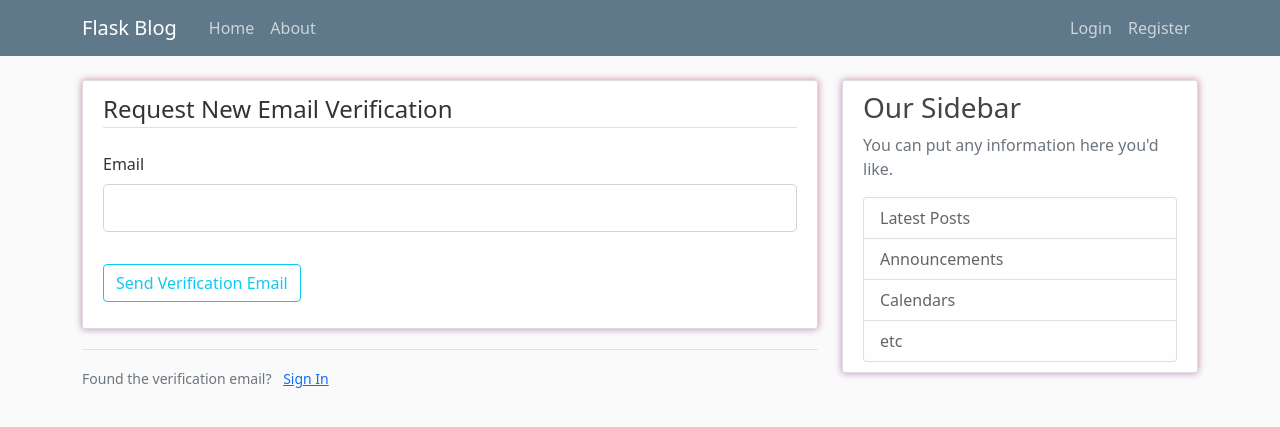
After one commit to hi-aryan/social-network, a Flask app: page /request_verification in a window 1280 px wide. The commit adds this page. Shown: the top 427 px of the page. Run offline with Flask 3, Linux system fonts and the light colour scheme; some libraries are stand-ins or nearby versions.

Commit message:
more robust email verification: shows request new mail in login if conditons are met (CAN be spammed... idk how likely that is tho) + more robust @kth.se checking so users can't change later in profile lol

```diff
--- /dev/null
+++ b/flasknetwork/templates/request_verification.html
@@ -0,0 +1,32 @@
+{% extends "layout.html" %}
+{% block content %}
+    <div class="content-section">
+        <form method="POST" action="">
+            {{ form.hidden_tag() }}
+            <fieldset class="mb-3">
+                <legend class="border-bottom mb-4">Request New Email Verification</legend>
+                <div class="mb-3">
+                    {{ form.email.label(class="form-label") }}
+                    {% if form.email.errors %}
+                        {{ form.email(class="form-control form-control-lg is-invalid") }}
+                        <div class="invalid-feedback">
+                            {% for error in form.email.errors %}
+                                <span>{{ error }}</span>
+                            {% endfor %}
+                        </div>
+                    {% else %}
+                        {{ form.email(class="form-control form-control-lg") }}
+                    {% endif %}
+                </div>
+            </fieldset>
+            <div class="mb-3">
+                {{ form.submit(class="btn btn-outline-info") }}
+            </div>
+        </form>
+    </div>
+    <div class="border-top pt-3">
+        <small class="text-muted">
+            Found the verification email? <a class="ms-2" href="{{ url_for('users.login') }}">Sign In</a>
+        </small>
+    </div>
+{% endblock content %}
--- a/flasknetwork/users/forms.py
+++ b/flasknetwork/users/forms.py
@@ -4,6 +4,7 @@ from wtforms import StringField, PasswordField, SubmitField, BooleanField
 from wtforms.validators import DataRequired, Length, Email, EqualTo, ValidationError
 from flask_login import current_user
 from flasknetwork.models import User
+from flasknetwork.users.utils import is_kth_domain
 
 
 class RegistrationForm(FlaskForm):
@@ -23,8 +24,7 @@ class RegistrationForm(FlaskForm):
         if user:
             raise ValidationError('That email is taken. Please choose a different one.')
 
-        allowed_domains = ['@kth.se', '@ug.kth.se']
-        if not any(email.data.lower().endswith(domain) for domain in allowed_domains):
+        if not is_kth_domain(email.data):
             raise ValidationError('Only KTH students (@kth.se or @ug.kth.se) can register.')
 
 
@@ -52,6 +52,8 @@ class UpdateAccountForm(FlaskForm):
             user = User.query.filter_by(email=email.data).first()
             if user:
                 raise ValidationError('That email is taken. Please choose a different one.')
+        if not is_kth_domain(email.data):
+            raise ValidationError('Only KTH students (@kth.se or @ug.kth.se) can register.')
 
 
 class RequestResetForm(FlaskForm):
@@ -62,9 +64,25 @@ class RequestResetForm(FlaskForm):
         user = User.query.filter_by(email=email.data).first()
         if user is None:
             raise ValidationError('There is no account with that email. Please register first.')
+        if not is_kth_domain(email.data):
+            raise ValidationError('Only KTH students (@kth.se or @ug.kth.se) can register.')
 
 
 class ResetPasswordForm(FlaskForm):
     password = PasswordField('Password', validators=[DataRequired(), Length(min=6, max=30)])
     confirm_password = PasswordField('Confirm Password', validators=[DataRequired(), EqualTo('password')])
     submit = SubmitField('Reset Password')
+
+
+class RequestVerificationForm(FlaskForm):
+    email = StringField('Email', validators=[DataRequired(), Email()])
+    submit = SubmitField('Send Verification Email')
+
+    def validate_email(self, email):
+        user = User.query.filter_by(email=email.data).first()
+        if user is None:
+            raise ValidationError('No account found with that email.')
+        if user.email_verified:
+            raise ValidationError('This account is already verified.')
+        if not is_kth_domain(email.data):
+            raise ValidationError('Only KTH students (@kth.se or @ug.kth.se) can register.')
--- a/flasknetwork/users/routes.py
+++ b/flasknetwork/users/routes.py
@@ -2,7 +2,7 @@ from flask import render_template, url_for, flash, redirect, request, Blueprint
 from flask_login import login_user, current_user, logout_user, login_required
 from flasknetwork import db, bcrypt
 from flasknetwork.models import User, Post
-from flasknetwork.users.forms import RegistrationForm, LoginForm, UpdateAccountForm,RequestResetForm, ResetPasswordForm
+from flasknetwork.users.forms import RegistrationForm, LoginForm, UpdateAccountForm, RequestResetForm, ResetPasswordForm, RequestVerificationForm
 from flasknetwork.users.utils import save_picture, send_reset_email, send_verification_email
 
 users = Blueprint('users', __name__)
@@ -34,7 +34,7 @@ def login():
         if user and bcrypt.check_password_hash(user.password, form.password.data):
             if not user.email_verified:
                 flash('Please verify your email before logging in.', 'warning')
-                return redirect(url_for('users.login'))
+                return redirect(url_for('users.login', show_verification='true'))
             login_user(user, remember=form.remember.data)
             next_page = request.args.get('next')
             return redirect(next_page) if next_page else redirect(url_for('main.home'))
@@ -124,3 +124,16 @@ def verify_email(token):
     db.session.commit()
     flash('Your account has been verified! You can now log in.', 'success')
     return redirect(url_for('users.login'))
+
+
+@users.route('/request_verification', methods=['GET', 'POST'])
+def request_verification():
+    if current_user.is_authenticated:
+        return redirect(url_for('main.home'))
+    form = RequestVerificationForm()
+    if form.validate_on_submit():
+        user = User.query.filter_by(email=form.email.data).first()
+        send_verification_email(user)
+        flash('Verification email sent! Check your email.', 'info')
+        return redirect(url_for('users.login'))
+    return render_template('request_verification.html', title='Request Verification', form=form)
--- a/flasknetwork/users/utils.py
+++ b/flasknetwork/users/utils.py
@@ -4,6 +4,12 @@ from PIL import Image
 from flask import url_for, current_app
 from flask_mail import Message
 from flasknetwork import mail
+
+
+def is_kth_domain(email):
+    """Check if email belongs to KTH domain"""
+    allowed_domains = ['@kth.se', '@ug.kth.se']
+    return any(email.lower().endswith(domain) for domain in allowed_domains)
 
 
 def save_picture(form_picture):
```
Also changed, not shown: flasknetwork/templates/login.html (+7 -0 lines), instance/site.db.
